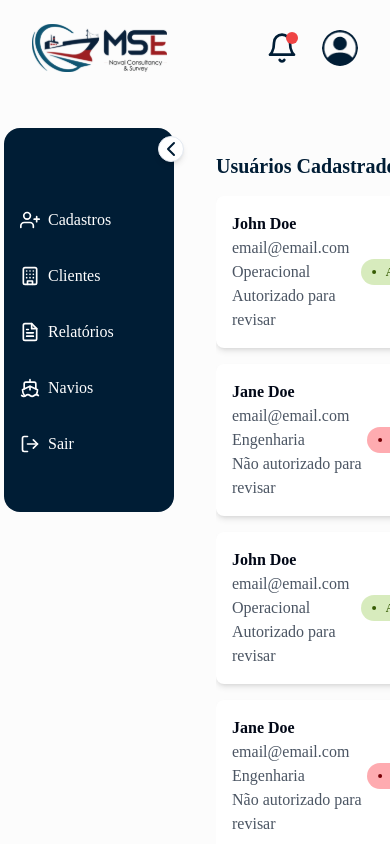
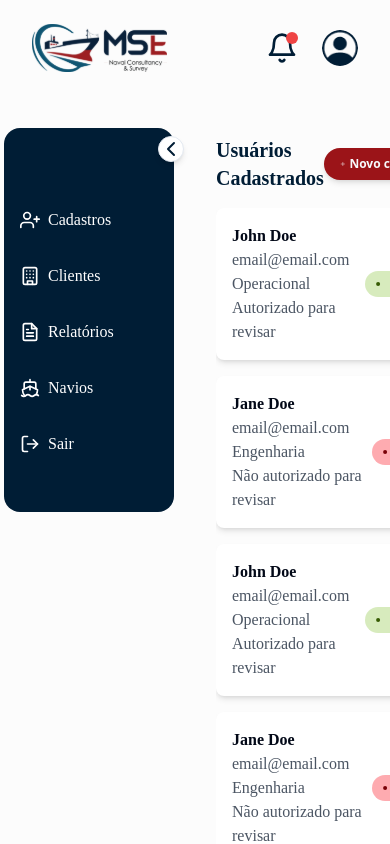
Before and after one commit to MSENAVAL/MSE-web, a React (Vite) app: page /users in a window 390 px wide. Shown: the top 844 px of the page. Built offline with nearby package versions, Linux system fonts and the light colour scheme; sample sign-in values are in the browser's storage.

Commit message:
feat: ajuste de responsividade

```diff
--- a/src/components/DataTable.tsx
+++ b/src/components/DataTable.tsx
@@ -42,9 +42,9 @@ export function DataTable<TData extends BaseRow, TValue>({ columns, data, rowIco
     const paginatedData = data.slice((currentPage - 1) * rowsPerPage, currentPage * rowsPerPage);
 
     return (
-        <div>
+        <div className="flex w-full overflow-y-auto">
             <Table>
-                <TableHeader className="border-b-3 border-black">
+                <TableHeader className="border-b-3 border-black font-sans text-xs">
                     {table.getHeaderGroups().map((headerGroup) => (
                         <TableRow key={headerGroup.id}>
                             {rowIcon && <TableHead className="w-16"></TableHead>}
@@ -66,11 +66,11 @@ export function DataTable<TData extends BaseRow, TValue>({ columns, data, rowIco
                         paginatedData.map((row, rowIndex) => (
                             <TableRow
                                 key={rowIndex}
-                                className="cursor-pointer rounded-3xl border-none bg-white p-4 transition-colors hover:bg-primary-blue/10"
+                                className={`cursor-pointer rounded-3xl border-none bg-white p-2 transition-colors hover:bg-primary-blue/10`}
                                 onClick={() => handleRowClick(row)}
                             >
                                 {rowIcon && (
-                                    <TableCell className="w-10">
+                                    <TableCell className={`w-10 font-sans ${window.innerWidth <= 1366 ? "p-2" : ""}`}>
                                         <img src={rowIcon} alt="Ícone" className="h-6 w-6" />
                                     </TableCell>
                                 )}
@@ -78,7 +78,7 @@ export function DataTable<TData extends BaseRow, TValue>({ columns, data, rowIco
                                     .getRowModel()
                                     .rows[rowIndex]?.getVisibleCells()
                                     .map((cell) => (
-                                        <TableCell key={cell.id} className="p-2">
+                                        <TableCell key={cell.id} className="p-0 font-sans text-xs">
                                             {flexRender(cell.column.columnDef.cell, cell.getContext())}
                                         </TableCell>
                                     ))}
@@ -86,7 +86,10 @@ export function DataTable<TData extends BaseRow, TValue>({ columns, data, rowIco
                         ))
                     ) : (
                         <TableRow>
-                            <TableCell colSpan={columns.length + (rowIcon ? 1 : 0)} className="h-24 text-center">
+                            <TableCell
+                                colSpan={columns.length + (rowIcon ? 1 : 0)}
+                                className="h-24 text-center font-sans"
+                            >
                                 Nenhum dado encontrado
                             </TableCell>
                         </TableRow>
@@ -103,7 +106,7 @@ const Pagination: React.FC<PaginationProps> = ({ currentPage, totalPages, onPage
     const pages = Array.from({ length: totalPages }, (_, i) => i + 1);
 
     return (
-        <div className="mt-4 flex items-center justify-center">
+        <div className="absolute bottom-[10%] flex items-center justify-center md:w-[50%] lg:w-[50%] xl:w-[60%]">
             <button
                 className={`rounded py-1 pr-1 font-sans font-extrabold text-[#001D35] ${currentPage === 1 ? "text-[#D0D0D0]" : "text-[#001D35]"}`}
                 onClick={() => onPageChange(currentPage - 1)}
--- a/src/components/ui/table.tsx
+++ b/src/components/ui/table.tsx
@@ -38,7 +38,10 @@ const TableRow = React.forwardRef<HTMLTableRowElement, React.HTMLAttributes<HTML
     ({ className, ...props }, ref) => (
         <tr
             ref={ref}
-            className={cn("border-b transition-colors hover:bg-muted/50 data-[state=selected]:bg-muted", className)}
+            className={cn(
+                "border-b font-sans transition-colors hover:bg-muted/50 data-[state=selected]:bg-muted",
+                className,
+            )}
             {...props}
         />
     ),
@@ -50,7 +53,7 @@ const TableHead = React.forwardRef<HTMLTableCellElement, React.ThHTMLAttributes<
         <th
             ref={ref}
             className={cn(
-                "h-12 px-4 text-left align-middle font-medium text-muted-foreground [&:has([role=checkbox])]:pr-0",
+                "h-12 px-4 text-left align-middle font-sans font-medium text-muted-foreground [&:has([role=checkbox])]:pr-0",
                 className,
             )}
             {...props}
--- a/src/layouts/DashboardLayout.tsx
+++ b/src/layouts/DashboardLayout.tsx
@@ -16,7 +16,7 @@ const DashboardLayout = () => {
                     <Navbar collapsed={collapsed} setCollapsed={setCollapsed} />
                 </div>
                 <div
-                    className={`xs:${collapsed ? "ml-0" : "ml-20"} xs:mr-2 mb-8 ${collapsed ? "ml-20" : "ml-48"} mr-4 mt-16 flex-1 p-2
+                    className={`xs:${collapsed ? "ml-0" : "ml-20"} xs:mr-2 mb-8 ${collapsed ? "ml-20" : "ml-48"} mr-4 mt-12 flex-1 p-2
                                 md:${collapsed ? "ml-0" : "ml-20"} sm:mr-6
                                 md:${collapsed ? "ml-0" : "ml-48"} md:mr-8
                                 lg:${collapsed ? "ml-0" : "ml-48"} lg:mr-12
--- a/src/pages/dashboard/users/index.tsx
+++ b/src/pages/dashboard/users/index.tsx
@@ -120,7 +120,20 @@ const Users = () => {
 
     const mobileTable = (
         <div className="p-4">
-            <h1 className="text-bold mb-4 text-xl font-semibold text-primary-blue">Usuários Cadastrados</h1>
+            <div className="flex items-center justify-between">
+                <h1 className="text-bold mb-4 items-center text-xl font-semibold text-primary-blue">
+                    Usuários Cadastrados
+                </h1>
+                <div className="mb-4 flex items-center justify-end">
+                    <Button
+                        className="h-8 w-32 rounded-full bg-secondary-red font-sans text-xs font-bold shadow-md hover:bg-secondary-red/80"
+                        onClick={handleNewUser}
+                    >
+                        <PlusIcon className="mr-1 h-5 w-5" />
+                        Novo cadastro
+                    </Button>
+                </div>
+            </div>
             <div className="overflow-auto">
                 {data.map((user) => (
                     <div
@@ -158,7 +171,7 @@ const Users = () => {
 
             <div className="m-4 grid h-[95%] grid-cols-1 md:grid-cols-1 lg:grid-cols-4 xl:grid-cols-4">
                 <div className="col-span-3 m-4 mb-8 flex h-[90%] w-full flex-col rounded-2xl bg-[#F7F7F7]">
-                    <div className="mx-8 mb-0 mt-8 flex items-center justify-end">
+                    <div className="m-2 mx-8 mb-0 flex items-center justify-end lg:mt-8 xl:mt-8">
                         <Button
                             className="h-10 w-36 rounded-full bg-secondary-red font-sans text-xs font-bold shadow-md hover:bg-secondary-red/80"
                             onClick={handleNewUser}
```
